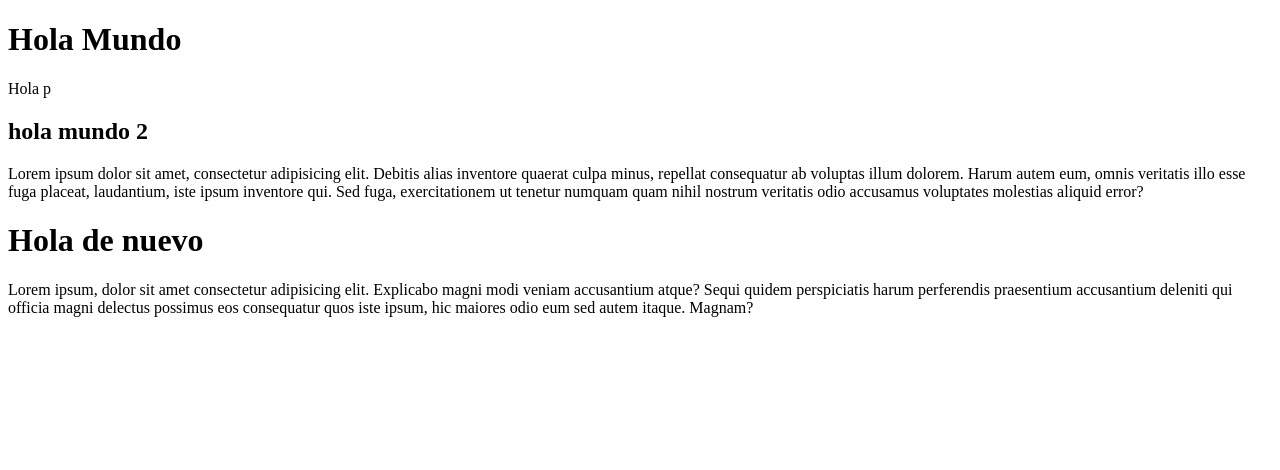
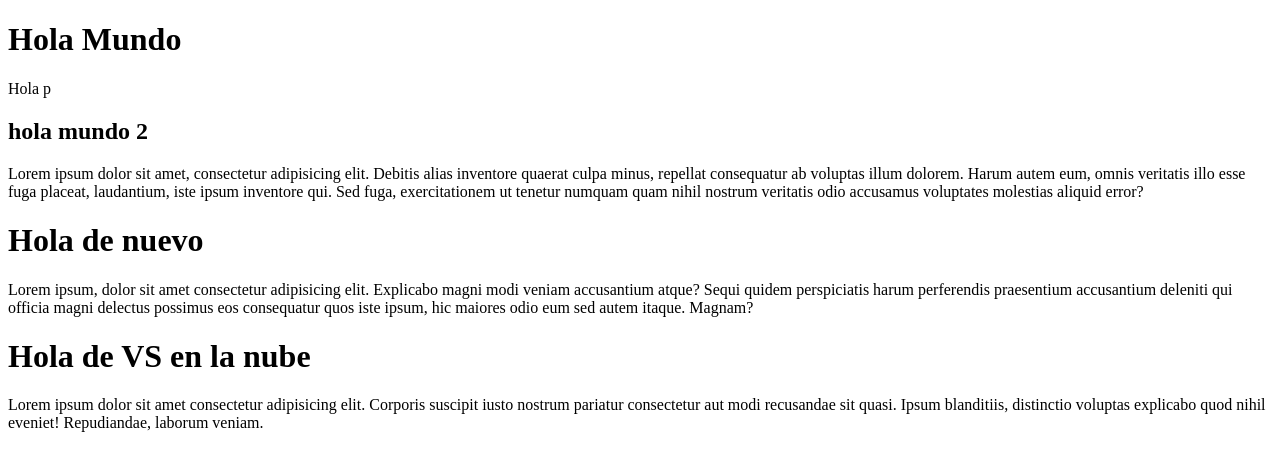
Before and after one commit to Michellopez16/EJ_JS1, a plain HTML site: page index.html in a window 1280 px wide. Drawn offline with Linux system fonts and the light colour scheme.

Commit message:
comentario en la nube

```diff
--- a/index.html
+++ b/index.html
@@ -22,5 +22,9 @@
 <p>Lorem ipsum, dolor sit amet consectetur adipisicing elit. Explicabo magni modi veniam accusantium atque? Sequi quidem perspiciatis harum perferendis praesentium accusantium deleniti qui officia magni delectus possimus eos consequatur quos iste ipsum, hic maiores odio eum sed autem itaque. Magnam?</p>
 
 
+<h1>Hola de VS en la nube</h1>
+
+<p>Lorem ipsum dolor sit amet consectetur adipisicing elit. Corporis suscipit iusto nostrum pariatur consectetur aut modi recusandae sit quasi. Ipsum blanditiis, distinctio voluptas explicabo quod nihil eveniet! Repudiandae, laborum veniam.</p>
+
 </body>
 </html>
```
